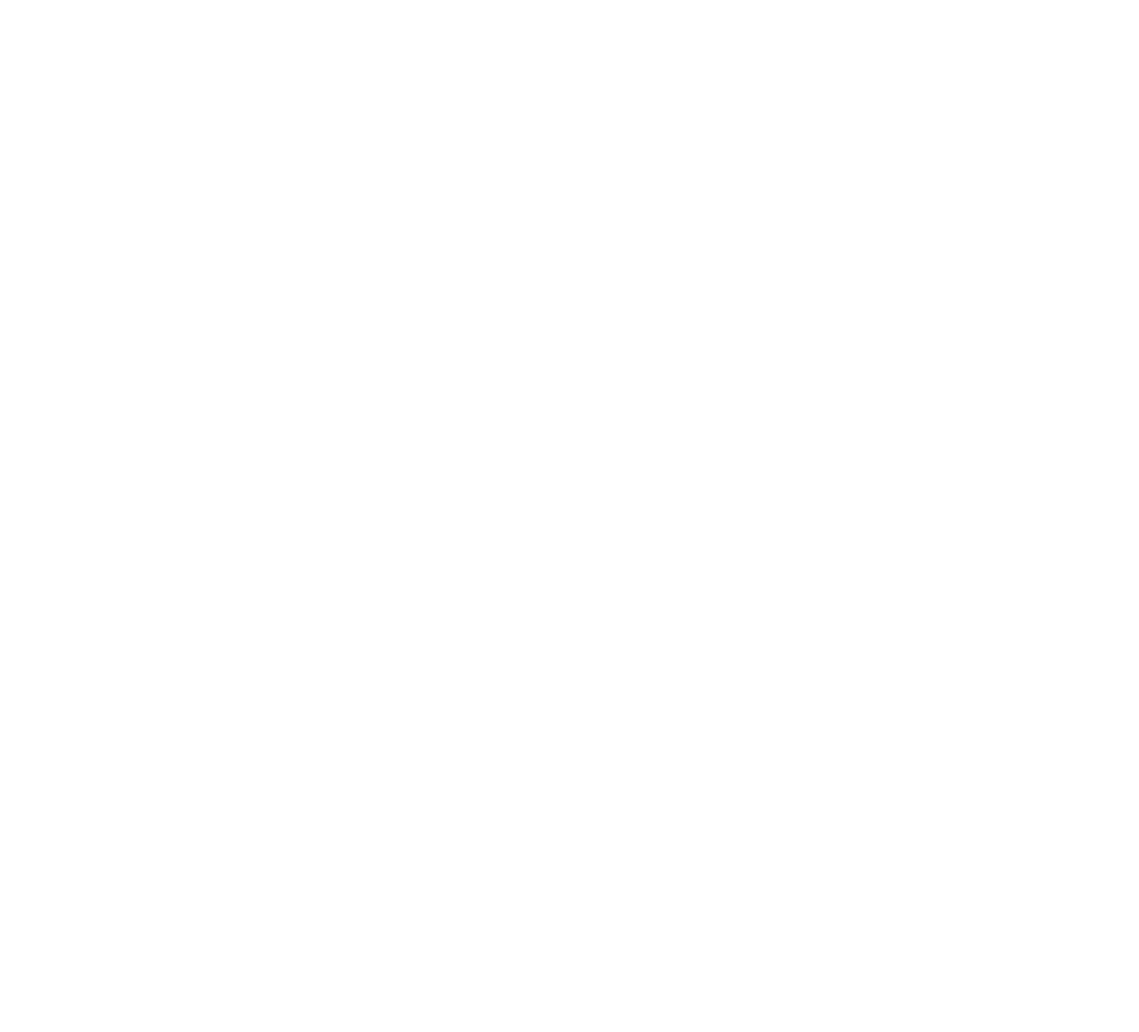
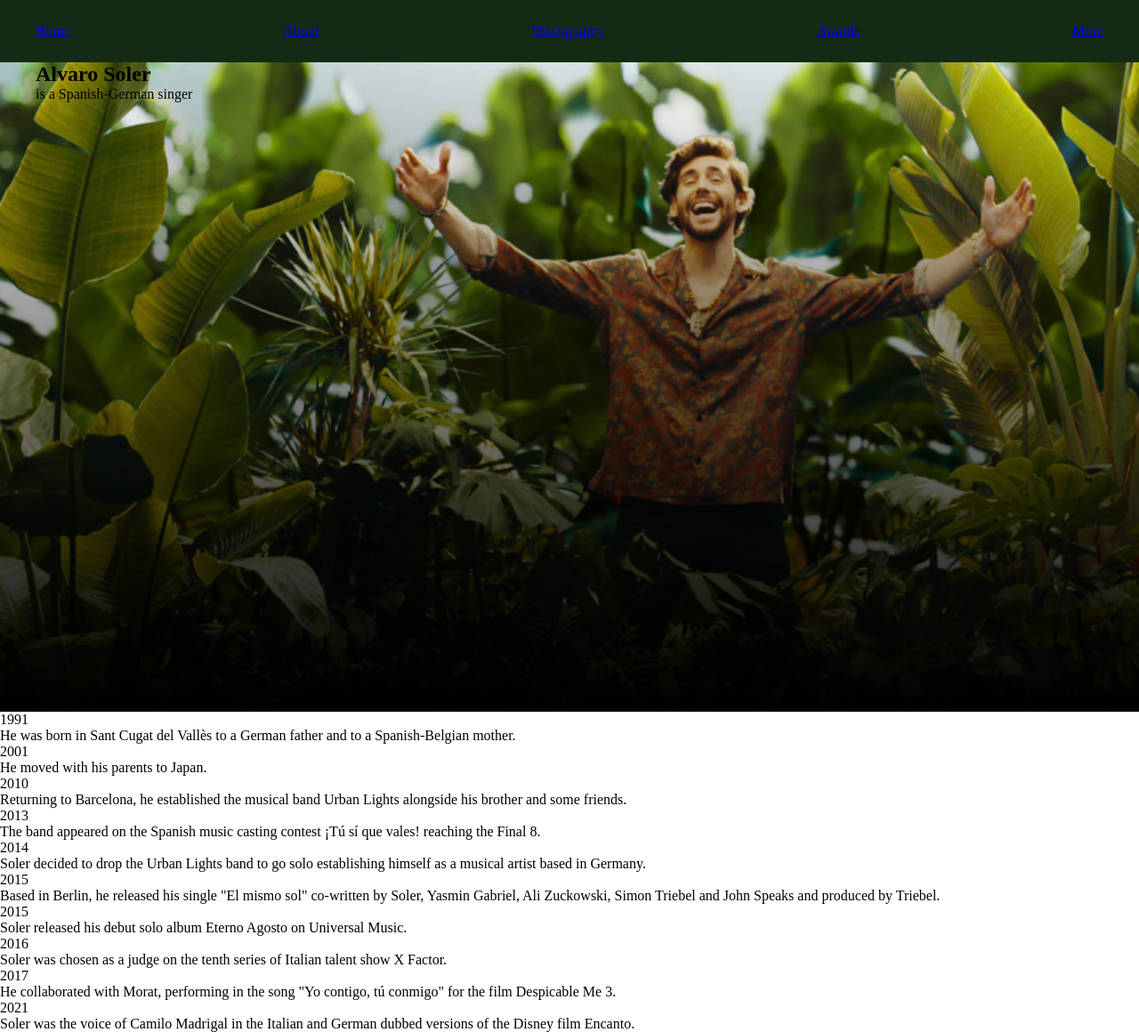
Before and after one commit to ivolnoboi/DI-Bootcamp-Stage1, a plain HTML site: page Final-Project/index.html in a window 1280 px wide. Shown: the whole page at 89% size. Before the commit the page ends 800 px from the top, so only its background shows below. Drawn offline with Linux system fonts and the light colour scheme.

Commit message:
Added content to navigation, hero section and about section

```diff
--- a/Final-Project/index.html
+++ b/Final-Project/index.html
@@ -4,7 +4,98 @@
     <meta charset="UTF-8" />
     <meta http-equiv="X-UA-Compatible" content="IE=edge" />
     <meta name="viewport" content="width=device-width, initial-scale=1.0" />
+    <link rel="stylesheet" href="style.css" />
     <title>Document</title>
   </head>
-  <body></body>
+  <body>
+    <div>
+      <header class="header">
+        <nav class="header__nav container">
+          <ul class="header__nav-menu">
+            <li class="header__nav-menu-item"><a href="#">Home</a></li>
+            <li class="header__nav-menu-item"><a href="#">About</a></li>
+            <li class="header__nav-menu-item"><a href="#">Discography</a></li>
+            <li class="header__nav-menu-item"><a href="#">Awards</a></li>
+            <li class="header__nav-menu-item"><a href="#">More</a></li>
+          </ul>
+        </nav>
+      </header>
+      <section class="hero">
+        <div class="container">
+          <h1 class="hero__title">Alvaro Soler</h1>
+          <p class="hero__description">is a Spanish-German singer</p>
+        </div>
+      </section>
+      <section class="about">
+        <div class="about__item">
+          <span class="about__date">1991</span>
+          <p class="about__event">
+            He was born in Sant Cugat del Vallès to a German father and to a
+            Spanish-Belgian mother.
+          </p>
+        </div>
+        <div class="about__item">
+          <span class="about__date">2001</span>
+          <p class="about__event">He moved with his parents to Japan.</p>
+        </div>
+        <div class="about__item">
+          <span class="about__date">2010</span>
+          <p class="about__event">
+            Returning to Barcelona, he established the musical band Urban Lights
+            alongside his brother and some friends.
+          </p>
+        </div>
+        <div class="about__item">
+          <span class="about__date">2013</span>
+          <p class="about__event">
+            The band appeared on the Spanish music casting contest ¡Tú sí que
+            vales! reaching the Final 8.
+          </p>
+        </div>
+        <div class="about__item">
+          <span class="about__date">2014</span>
+          <p class="about__event">
+            Soler decided to drop the Urban Lights band to go solo establishing
+            himself as a musical artist based in Germany.
+          </p>
+        </div>
+        <div class="about__item">
+          <span class="about__date">2015</span>
+          <p class="about__event">
+            Based in Berlin, he released his single "El mismo sol" co-written by
+            Soler, Yasmin Gabriel, Ali Zuckowski, Simon Triebel and John Speaks
+            and produced by Triebel.
+          </p>
+        </div>
+        <div class="about__item">
+          <span class="about__date">2015</span>
+          <p class="about__event">
+            Soler released his debut solo album Eterno Agosto on Universal
+            Music.
+          </p>
+        </div>
+        <div class="about__item">
+          <span class="about__date">2016</span>
+          <p class="about__event">
+            Soler was chosen as a judge on the tenth series of Italian talent
+            show X Factor.
+          </p>
+        </div>
+        <div class="about__item">
+          <span class="about__date">2017</span>
+          <p class="about__event">
+            He collaborated with Morat, performing in the song "Yo contigo, tú
+            conmigo" for the film Despicable Me 3.
+          </p>
+        </div>
+        <div class="about__item">
+          <span class="about__date">2021</span>
+          <p class="about__event">
+            Soler was the voice of Camilo Madrigal in the Italian and German
+            dubbed versions of the Disney film Encanto.
+          </p>
+        </div>
+      </section>
+    </div>
+  </body>
 </html>
--- a/Final-Project/style.css
+++ b/Final-Project/style.css
@@ -3,3 +3,31 @@
   padding: 0;
   box-sizing: border-box;
 }
+
+.container {
+  max-width: 1200px;
+  margin: 0 auto;
+}
+
+.header {
+  background-color: #132a13;
+}
+
+.header__nav-menu {
+  height: 70px;
+  list-style: none;
+  display: flex;
+  align-items: center;
+  justify-content: space-between;
+}
+
+.hero {
+  height: calc(100vh - 70px);
+  background: linear-gradient(
+      180deg,
+      rgba(255, 255, 255, 0) 0%,
+      rgba(0, 0, 0, 1) 100%
+    ),
+    url("src/1200x600bf.png") no-repeat;
+  background-size: cover;
+}
```
Also changed, not shown: Final-Project/src/1200x600bf.png (added).
